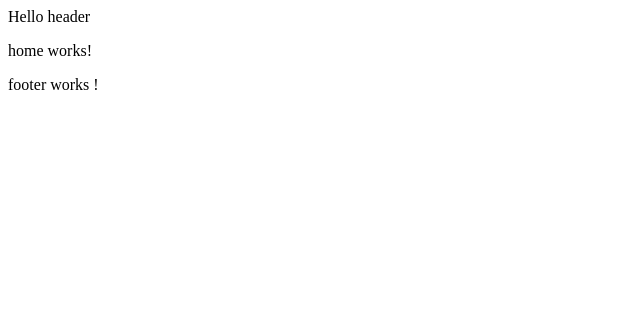
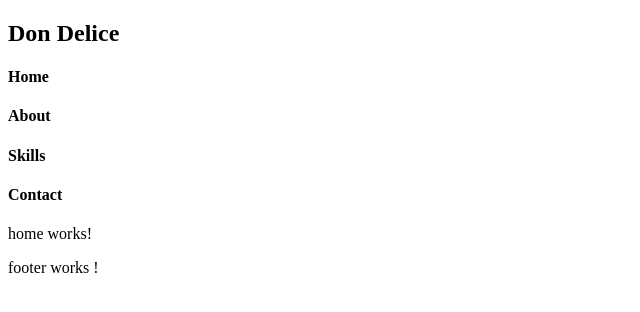
Before and after one commit to dondelice257/portofolio, an Angular app: page / in a window 1280 px wide. Shown: the top 312 px of the page, without its empty margins (0-640 px from the left). Built offline with nearby package versions, Linux system fonts and the light colour scheme.

Commit message:
add global styles

```diff
--- a/src/app/components/header/header.component.html
+++ b/src/app/components/header/header.component.html
@@ -1 +1,15 @@
-Hello header
+<div>
+    <div>
+        <div>
+            <h2>Don Delice</h2>
+        </div>
+    </div>
+    <div>
+        <div>
+            <h4 routerLink="">Home</h4>
+            <h4 routerLink="about">About</h4>
+            <h4 routerLink="skills">Skills</h4>
+            <h4 routerLink="contact">Contact</h4>
+        </div>
+    </div>
+</div>
--- a/src/styles.scss
+++ b/src/styles.scss
@@ -1 +1,17 @@
 /* You can add global styles to this file, and also import other style files */
+
+.bg-black{
+    background-color: #000;
+
+}
+.text-black{
+    color:#000
+}
+
+.bg-white{
+    background-color: #fff;
+}
+
+.text-white{
+    color: #fff;
+}
```
Also changed, not shown: 1 other file (tests, documents, lock files or other folders).
